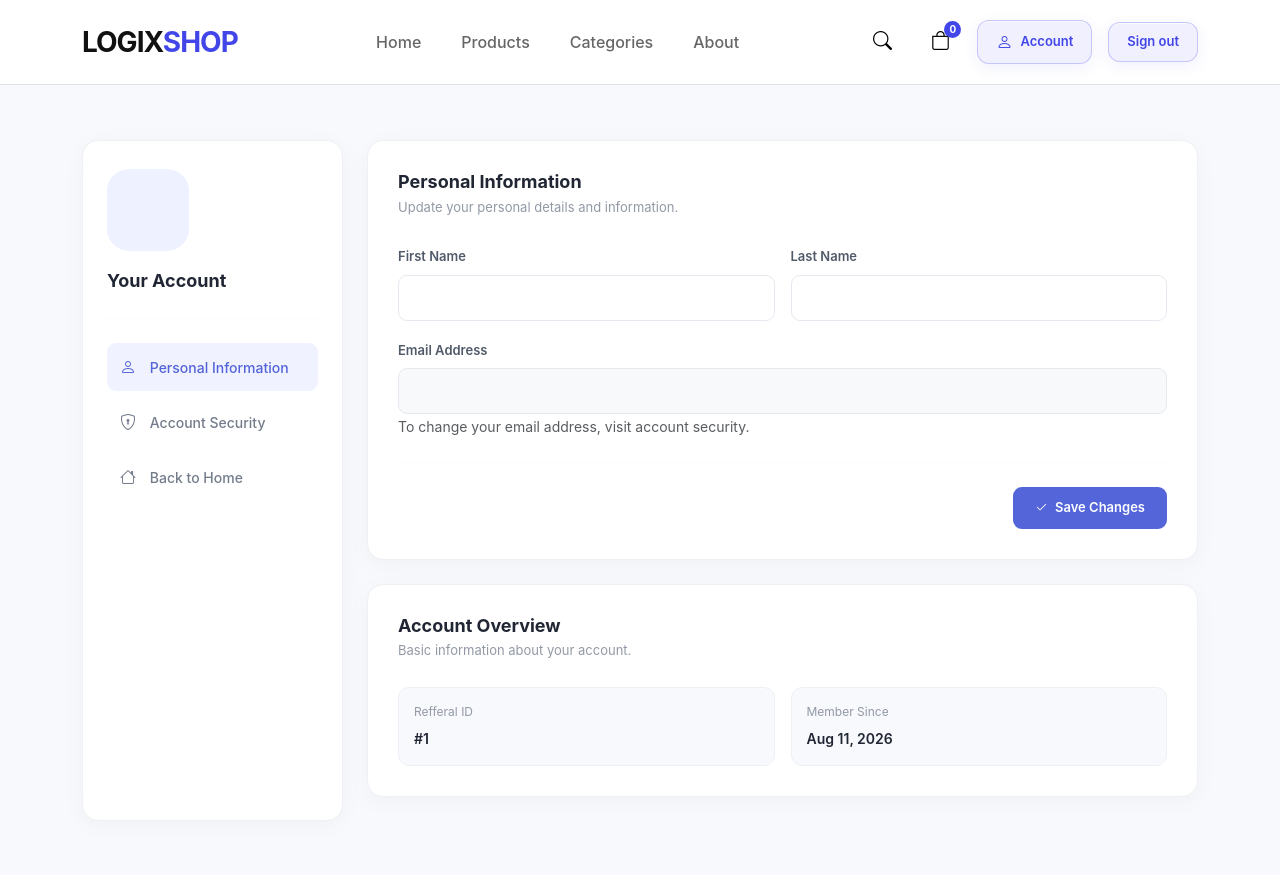
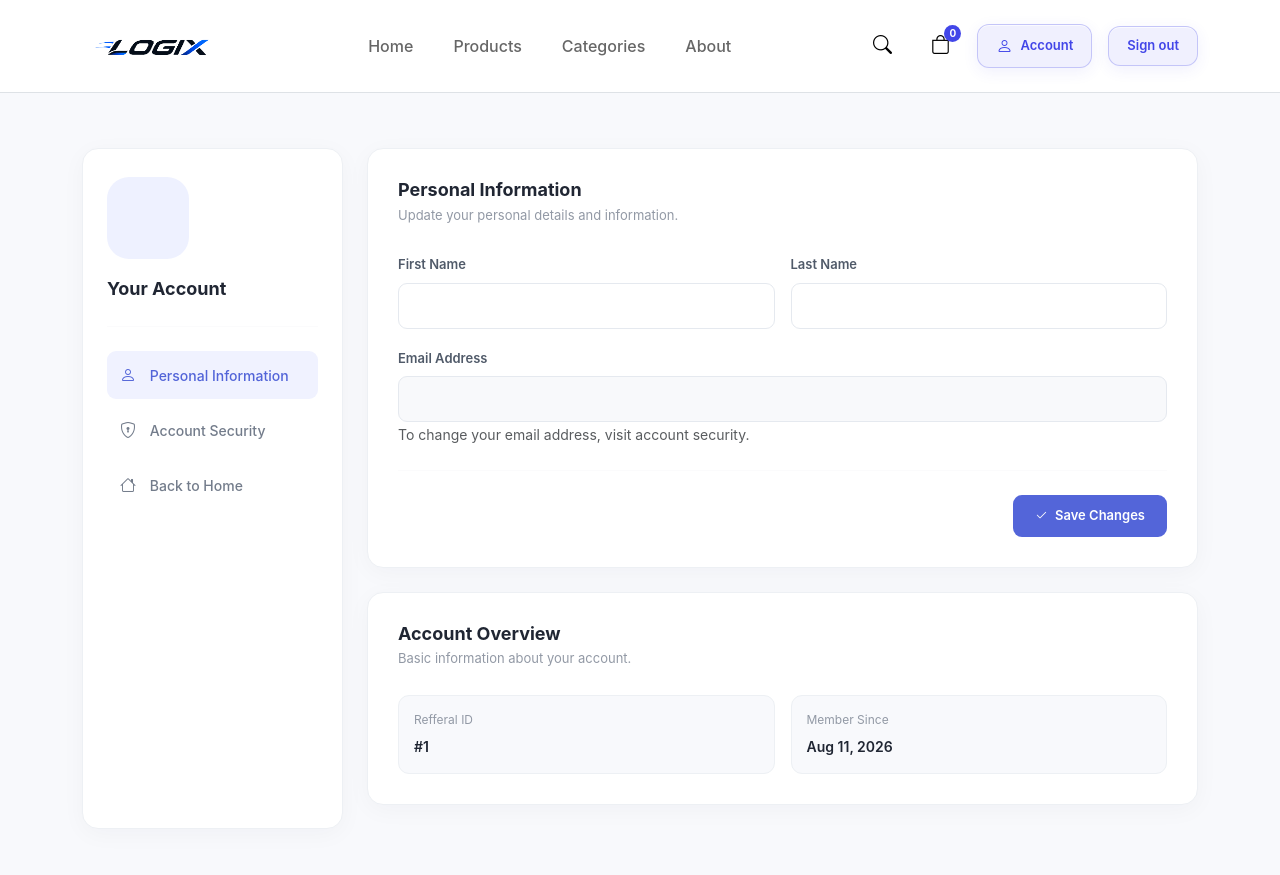
Before and after one commit to yasinnazari/LogixShop, a Django app: page /dashboard/ in a window 1280 px wide. Shown: the top 875 px of the page. Run offline with Django 5.2, Linux system fonts and the light colour scheme; a user stored in the database is signed in; parts of the project's set-up code (start-up, migrations or seed data) failed here and were passed over.

Commit message:
Added logo in navbar

```diff
--- a/shop/static/css/styles.css
+++ b/shop/static/css/styles.css
@@ -79,8 +79,18 @@ a {
 }
 
 .navbar-brand {
-  letter-spacing: -1px;
-  color: var(--black) !important;
+  display: inline-flex;
+  align-items: center;
+  flex-shrink: 0;
+  line-height: 1;
+}
+
+.navbar-logo {
+  display: block;
+  width: 140px;
+  height: 50px;
+  max-width: 100%;
+  object-fit: contain;
 }
 
 .brand-dot, .footer-brand span {
@@ -95,6 +105,13 @@ a {
 
 .nav-link:hover, .nav-link.active {
   color: var(--black) !important;
+}
+
+@media (max-width: 575.98px) {
+  .navbar-logo {
+    width: 132px;
+    height: 34px;
+  }
 }
 
 .icon-btn {
--- a/shop/templates/partials/header.html
+++ b/shop/templates/partials/header.html
@@ -1,8 +1,10 @@
+{% load static %}
+
 <nav class="navbar navbar-expand-lg navbar-light bg-white sticky-top border-bottom">
    <div class="container py-2">
 
-      <a class="navbar-brand fw-bold fs-3" href="/">
-         LOGIX<span class="brand-dot">SHOP</span>
+      <a class="navbar-brand" href="/" aria-label="LogixShop home">
+         <img class="navbar-logo" src="{% static 'assets/LogixWithoutBg.png' %}" alt="LogixShop">
       </a>
 
       <button class="navbar-toggler" type="button" data-bs-toggle="collapse" data-bs-target="#mainNavbar">
```
